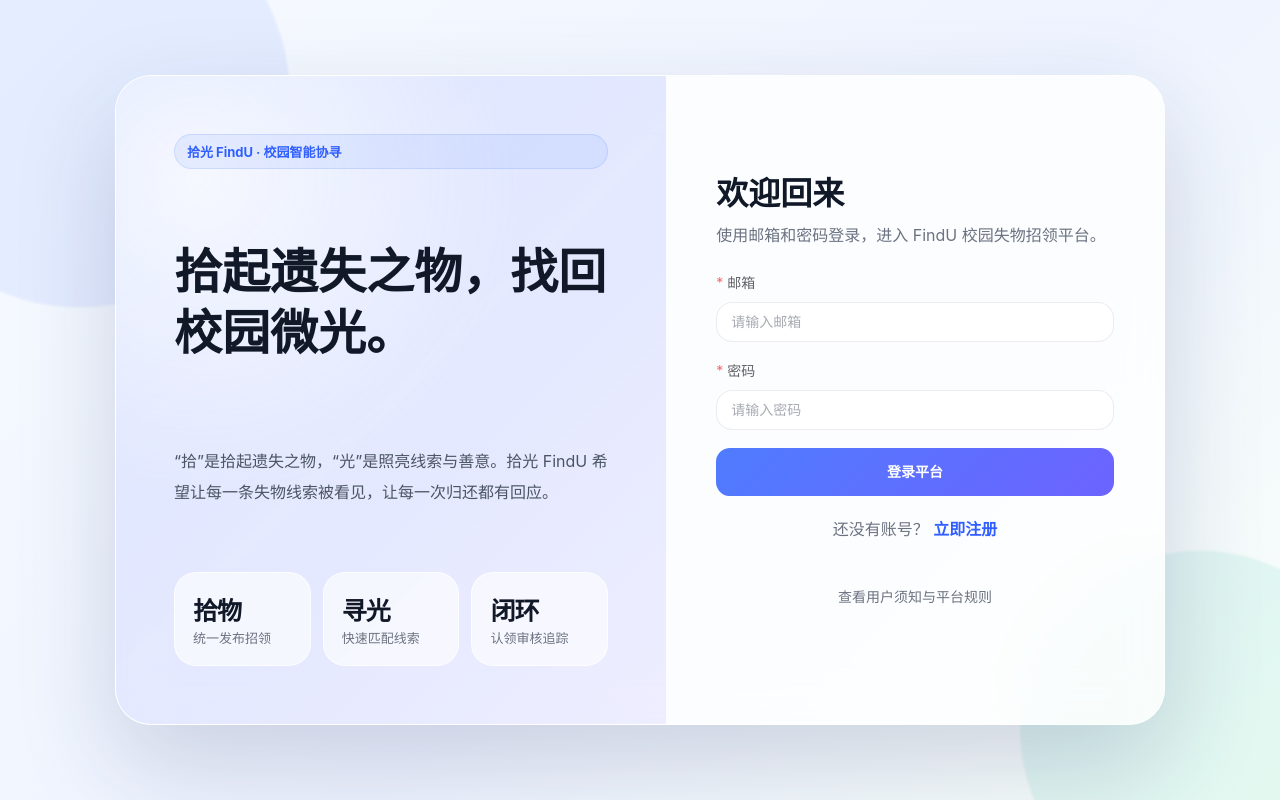
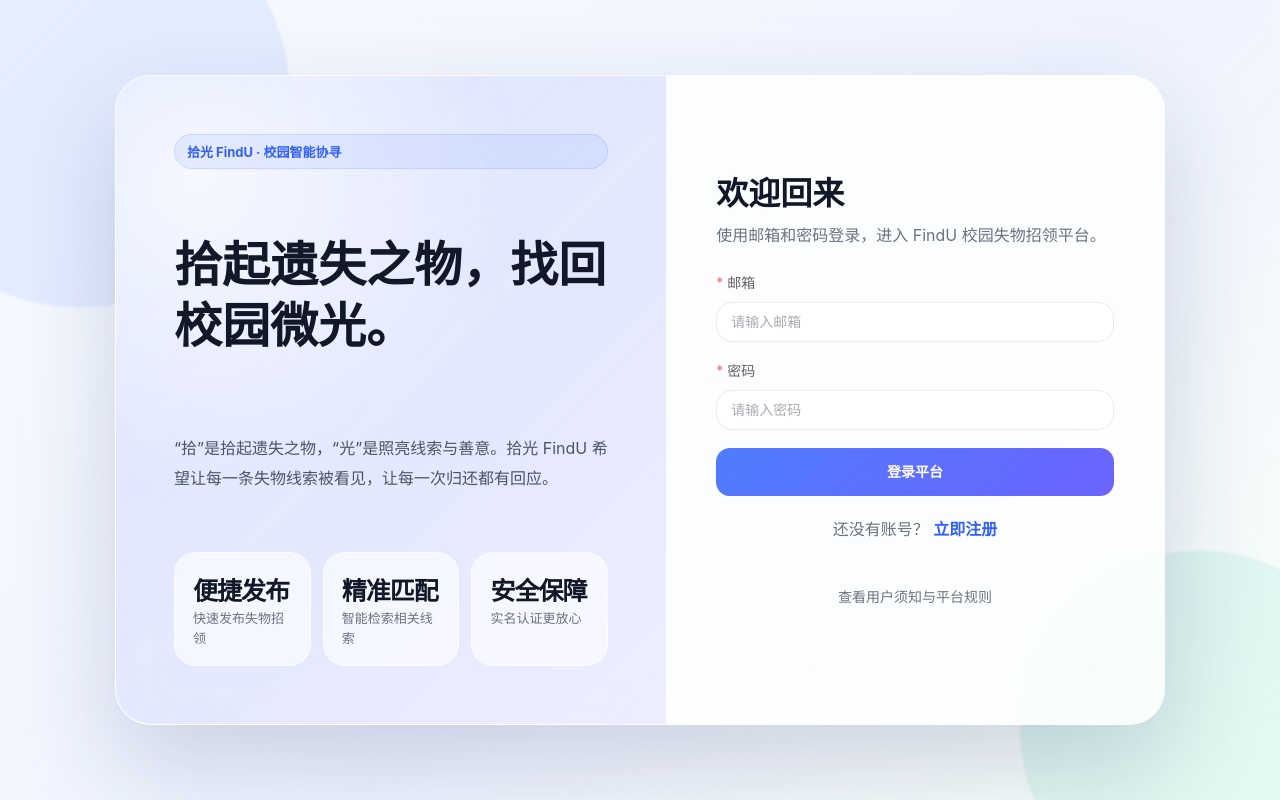
Before and after one commit to nine-mirrors/shiguang-findu, a Vue app: page /login in a window 1280 px wide. Built offline with nearby package versions, Linux system fonts and the light colour scheme; no server answers.

Commit message:
feat: 整理并确认问题
Co-authored-by: traeagent <traeagent@users.noreply.github.com>

```diff
--- a/src/pages/Login.vue
+++ b/src/pages/Login.vue
@@ -62,18 +62,18 @@ const submit = async () => {
 
         <div class="mini-board">
           <div>
-            <b>拾物</b>
-            <span>统一发布招领</span>
+            <b>便捷发布</b>
+            <span>快速发布失物招领</span>
           </div>
 
           <div>
-            <b>寻光</b>
-            <span>快速匹配线索</span>
+            <b>精准匹配</b>
+            <span>智能检索相关线索</span>
           </div>
 
           <div>
-            <b>闭环</b>
-            <span>认领审核追踪</span>
+            <b>安全保障</b>
+            <span>实名认证更放心</span>
           </div>
         </div>
       </div>
```
